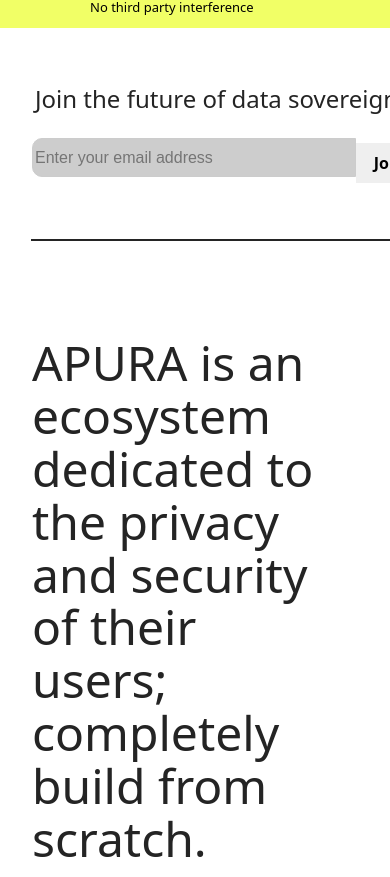
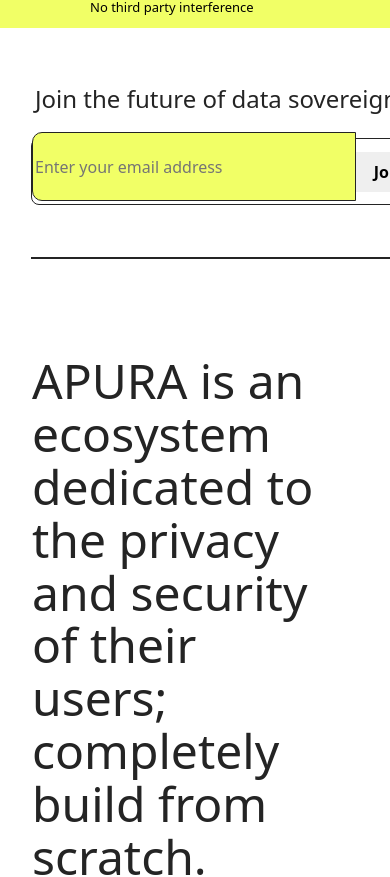
Before and after one commit to Rajj9797/thumbstack_assignment, a React (Create React App) app in the folder homepage/: page / in a window 390 px wide. Shown: the part 814-1691 px from the top of the page. Built offline with nearby package versions, Linux system fonts and the light colour scheme.

Commit message:
Subscribe section completed successfully

```diff
--- a/homepage/src/components/RoadMap/RoadMap.css
+++ b/homepage/src/components/RoadMap/RoadMap.css
@@ -2,7 +2,6 @@
     display: flex;
     flex-direction: column;
     align-items: center;
-    padding: 1rem;
     gap: 1rem;
     width: 100%;
     height: 100%;
--- a/homepage/src/components/Subscribe/Subscribe.css
+++ b/homepage/src/components/Subscribe/Subscribe.css
@@ -3,8 +3,6 @@
     flex-direction: column;
     justify-content: center;
     align-items: center;
-    padding: 4rem 0;
-    gap: 2rem;
     width: 100%;
     height: fit-content;
 }
@@ -53,3 +51,121 @@
     background: #ebeae6;
     border-radius: 8px;
 }
+
+.subscribe-div {
+    display: flex;
+    justify-content: space-evenly;
+    align-items: center;
+    width: 100%;
+    height: fit-content;
+    background-color: #f1ff66;
+    padding: 2rem;
+}
+
+.subscribe-text-div {
+    display: flex;
+    flex-direction: column;
+    justify-content: center;
+    align-items: left;
+    text-align: left;
+    width: 40%;
+    height: fit-content;
+}
+
+.subscribe-head {
+    font-family: "Radio Canada Big", system-ui, -apple-system, BlinkMacSystemFont, "Segoe UI", sans-serif;
+    font-weight: 400;
+    font-style: Regular;
+    font-size: 36px;
+    line-height: 160%;
+    letter-spacing: 0%;
+    color: #242424;
+    text-align: left;
+}
+.subscribe-para {
+    font-family: "Radio Canada Big", system-ui, -apple-system, BlinkMacSystemFont, "Segoe UI", sans-serif;
+    font-weight: 400;
+    font-style: regular;
+    font-size: 18px;
+    line-height: 140%;
+    letter-spacing: 0%;
+    color: #242424;
+    text-align: left;
+}
+
+.input-div {
+    display: flex;
+    justify-content: center;
+    align-items: center;
+    width: 45%;
+    height: 65px;
+    border-radius: 8px;
+    border-color: #242424;
+    border-style: solid;
+    border-width: 1px;
+}
+
+.email-input {
+    display: flex;
+    justify-content: center;
+    align-items: center;
+    width: 100%;
+    height: 100%;
+    background: #f1ff66;
+    border-color: #242424;
+
+    font-family: "Radio Canada Big", system-ui, -apple-system, BlinkMacSystemFont, "Segoe UI", sans-serif;
+    font-weight: 400;
+    font-style: regular;
+    font-size: 16px;
+    line-height: 140%;
+    letter-spacing: 0%;
+}
+
+.subscribe-button {
+    display: flex;
+    justify-content: center;
+    align-items: center;
+    padding: 2rem 2rem;
+    gap: 10px;
+    width: 100%;
+    background: #fff;
+    color: #242424;
+    border-radius: 8px;
+    border: 1px solid #242424;
+    font-family: "Radio Canada Big", system-ui, -apple-system, BlinkMacSystemFont, "Segoe UI", sans-serif;
+    font-weight: 400;
+    font-style: regular;
+    font-size: 16px;
+    line-height: 140%;
+    letter-spacing: 0%;
+    height: 100%;
+}
+
+@media screen and (max-width: 768px) {
+    .subscribe-div {
+        display: flex;
+        flex-direction: column;
+        justify-content: center;
+        align-items: center;
+        width: 100%;
+        height: fit-content;
+        background-color: #f1ff66;
+        padding: 2rem;
+    }
+
+    .subscribe-text-div {
+        display: flex;
+        flex-direction: column;
+        justify-content: center;
+        align-items: center;
+        text-align: center;
+        width: 100%;
+        height: fit-content;
+    }
+
+    .input-div {
+        width: 100%;
+    }
+
+}
--- a/homepage/src/components/Subscribe/Subscribe.jsx
+++ b/homepage/src/components/Subscribe/Subscribe.jsx
@@ -7,17 +7,19 @@ const Subscribe = () => {
             <div className="supporter-div">
                 <p className="supporter-head">Become a supporter and help us on our Journey</p>
                 <button className="supporter-button">Read more about how to <span className="subscribe-arrow-div"></span></button>
-
             </div>
 
             <div className="subscribe-div">
-            <h1 className="subscribe-head">Subscribe to our Newsletter</h1>
-            <p className="subscribe-para">If you want to follow our progress on developing what Europeans want and need, done by Europeans.</p>
-            <div className="input-div">
-                <input type="email" placeholder="Enter your email" className="email-input"/>
-                <button className="subscribe-button">Subscribe</button>
+                <div className="subscribe-text-div">
+                    <h1 className="subscribe-head">Subscribe to our Newsletter</h1>
+                    <p className="subscribe-para">If you want to follow our progress on developing what Europeans want and need, done by Europeans.</p>
+                </div>
+
+                <div className="input-div">
+                    <input type="email" placeholder="Enter your email" className="email-input"/>
+                    <button className="subscribe-button">Subscribe to our newsletter</button>
+                </div>
             </div>
-        </div>
 
         </div>
 
```
